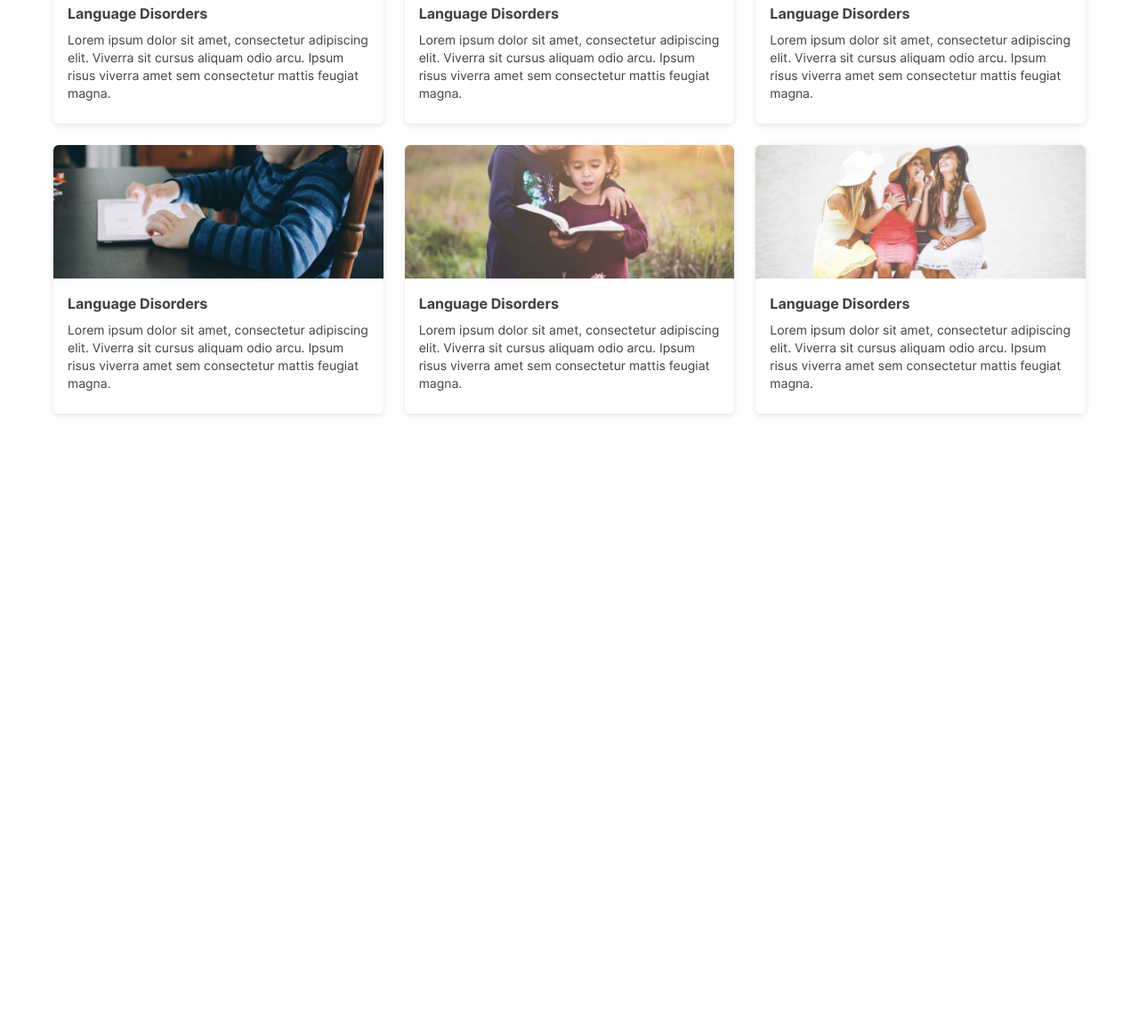
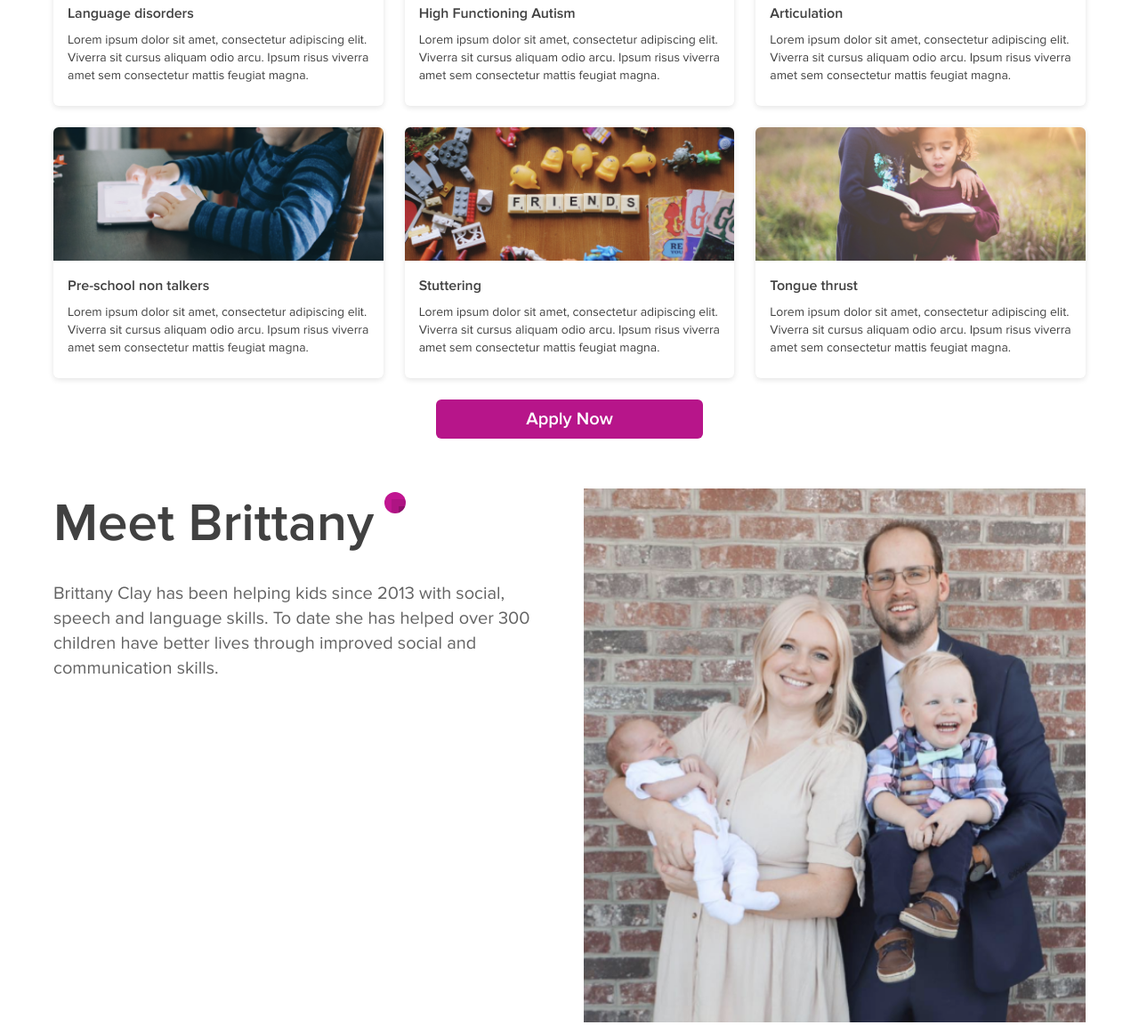
Before and after one commit to brianrclay/utah-speech-therapy, a website: page index.pug in a window 1280 px wide. Shown: the part 1163-2315 px from the top of the page at 89% size. Before the commit the page ends 1684 px from the top, so only its background shows below. Drawn offline with nearby package versions, Linux system fonts and the light colour scheme; files that its build step writes are made by us from their sources.

Commit message:
swap to proxima

```diff
--- a/css/style.scss
+++ b/css/style.scss
@@ -15,39 +15,66 @@ $easing: cubic-bezier(.475,.425,0,.995);
 // Shadows
 $shadow-card: 0px 2px 6px rgba(0, 0, 0, 0.11);
 
+// @font-face {
+//     font-family: 'Inter';
+//     font-style: normal;
+//     font-weight: 400;
+//     font-display: swap;
+//     src: url("../fonts/Inter-Regular.woff2?v=3.11") format("woff2"),
+//         url("../fonts/Inter-Regular.woff?v=3.11") format("woff");
+// }
+
+// @font-face {
+//     font-family: 'Inter';
+//     font-style: normal;
+//     font-weight: 600;
+//     font-display: swap;
+//     src: url("../fonts/Inter-SemiBold.woff2?v=3.11") format("woff2"),
+//         url("../fonts/Inter-SemiBold.woff?v=3.11") format("woff");
+// }
+
+// @font-face {
+//     font-family: 'Inter';
+//     font-style: normal;
+//     font-weight: 700;
+//     font-display: swap;
+//     src: url("../fonts/Inter-Bold.woff2?v=3.11") format("woff2"),
+//         url("../fonts/Inter-Bold.woff?v=3.11") format("woff");
+// }
+
+// @font-face {
+//     font-family: 'Inter';
+//     font-style: normal;
+//     font-weight: 800;
+//     font-display: swap;
+//     src: url("../fonts/Inter-ExtraBold.woff2?v=3.11") format("woff2"),
+//         url("../fonts/Inter-ExtraBold.woff?v=3.11") format("woff");
+// }
+
 @font-face {
-    font-family: 'Inter';
+    font-family: 'Proxima';
     font-style: normal;
     font-weight: 400;
     font-display: swap;
-    src: url("../fonts/Inter-Regular.woff2?v=3.11") format("woff2"),
+    src: url("../fonts/ProximaNova-Reg.woff2") format("woff2"),
         url("../fonts/Inter-Regular.woff?v=3.11") format("woff");
 }
 
 @font-face {
-    font-family: 'Inter';
-    font-style: normal;
-    font-weight: 600;
-    font-display: swap;
-    src: url("../fonts/Inter-SemiBold.woff2?v=3.11") format("woff2"),
-        url("../fonts/Inter-SemiBold.woff?v=3.11") format("woff");
-}
-
-@font-face {
-    font-family: 'Inter';
+    font-family: 'Proxima';
     font-style: normal;
     font-weight: 700;
     font-display: swap;
-    src: url("../fonts/Inter-Bold.woff2?v=3.11") format("woff2"),
+    src: url("../fonts/ProximaNova-Sbold.woff2") format("woff2"),
         url("../fonts/Inter-Bold.woff?v=3.11") format("woff");
 }
 
 @font-face {
-    font-family: 'Inter';
+    font-family: 'Proxima';
     font-style: normal;
     font-weight: 800;
     font-display: swap;
-    src: url("../fonts/Inter-ExtraBold.woff2?v=3.11") format("woff2"),
+    src: url("../fonts/ProximaNova-Bold.woff2") format("woff2"),
         url("../fonts/Inter-ExtraBold.woff?v=3.11") format("woff");
 }
 
@@ -64,14 +91,14 @@ $shadow-card: 0px 2px 6px rgba(0, 0, 0, 0.11);
 //Font Sizes
 
 div, p, a, input, textarea, label, button {
-    font-family: 'Inter', sans-serif;
+    font-family: 'Proxima', sans-serif;
     font-weight: 400;
     font-size: 16px;
     line-height: 20px;
 }
 
 h1, h2, h3{
-    font-family: 'Inter', sans-serif;
+    font-family: 'Proxima', sans-serif;
     margin: 0;
     padding: 0;
 }
@@ -378,5 +405,35 @@ header{
     }
 }
 
+.wide-btn{
+    width: 300px;
+    margin: 24px auto 0;
+    display: block;
+    text-align: center;
+}
+
+// Meet Brittany
+
+.col-wrapper{
+    display: flex;
+
+    .col-6{
+        width: calc(50% - 32px);
+        margin-right: 16px;
+        flex: 1;
+
+        &:last-child{
+            margin: 0 0 0 16px;
+        }
+    }
+}
+
+.meet-brittany{
+    .profile-pic{
+        height: calc(600px);
+        width: 100%;
+    }
+}
+
 
 @import "./helpers"
--- a/index.pug
+++ b/index.pug
@@ -30,35 +30,46 @@ head
           img(src="./assets/video.svg")
       .services-grid
         a.card(href="/our-services")
-          .card-img.bg-img(style="background-image:url('./assets/card-images/01.png');")
+          .card-img.bg-img(style="background-image:url('./assets/card-images/06.png');")
           .card-bottom
-            h4.bold Language Disorders
+            h4.bold Language disorders
             p.small-paragraph Lorem ipsum dolor sit amet, consectetur adipiscing elit. Viverra sit cursus aliquam odio arcu. Ipsum risus viverra amet sem consectetur mattis feugiat magna.
         a.card(href="/our-services")
           .card-img.bg-img(style="background-image:url('./assets/card-images/02.png');")
           .card-bottom
-            h4.bold Language Disorders
+            h4.bold High Functioning Autism
             p.small-paragraph Lorem ipsum dolor sit amet, consectetur adipiscing elit. Viverra sit cursus aliquam odio arcu. Ipsum risus viverra amet sem consectetur mattis feugiat magna.
         a.card(href="/our-services")
           .card-img.bg-img(style="background-image:url('./assets/card-images/03.png');")
           .card-bottom
-            h4.bold Language Disorders
+            h4.bold Articulation
             p.small-paragraph Lorem ipsum dolor sit amet, consectetur adipiscing elit. Viverra sit cursus aliquam odio arcu. Ipsum risus viverra amet sem consectetur mattis feugiat magna.
         a.card(href="/our-services")
           .card-img.bg-img(style="background-image:url('./assets/card-images/04.png');")
           .card-bottom
-            h4.bold Language Disorders
+            h4.bold Pre-school non talkers
+            p.small-paragraph Lorem ipsum dolor sit amet, consectetur adipiscing elit. Viverra sit cursus aliquam odio arcu. Ipsum risus viverra amet sem consectetur mattis feugiat magna.
+        a.card(href="/our-services")
+          .card-img.bg-img(style="background-image:url('./assets/card-images/01.png');")
+          .card-bottom
+            h4.bold Stuttering
             p.small-paragraph Lorem ipsum dolor sit amet, consectetur adipiscing elit. Viverra sit cursus aliquam odio arcu. Ipsum risus viverra amet sem consectetur mattis feugiat magna.
         a.card(href="/our-services")
           .card-img.bg-img(style="background-image:url('./assets/card-images/05.png');")
           .card-bottom
-            h4.bold Language Disorders
+            h4.bold Tongue thrust
             p.small-paragraph Lorem ipsum dolor sit amet, consectetur adipiscing elit. Viverra sit cursus aliquam odio arcu. Ipsum risus viverra amet sem consectetur mattis feugiat magna.
-        a.card(href="/our-services")
-          .card-img.bg-img(style="background-image:url('./assets/card-images/06.png');")
-          .card-bottom
-            h4.bold Language Disorders
-            p.small-paragraph Lorem ipsum dolor sit amet, consectetur adipiscing elit. Viverra sit cursus aliquam odio arcu. Ipsum risus viverra amet sem consectetur mattis feugiat magna.
+      a.btn.wide-btn(href="#") Apply Now
+  section.meet-brittany.m-b-80
+    .content-wrapper
+      .col-wrapper
+        .col-6
+          .fancy-header.flex.ai-start.m-b-24
+              h1 Meet Brittany
+              img(src="./assets/purple-dot.svg" alt="purple style dot")
+          p.color-secondary Brittany Clay has been helping kids since 2013 with social, speech and language skills. To date she has helped over 300 children have better lives through improved social and communication skills.
+        .col-6
+          div.bg-img.profile-pic(style="background-image: url('./assets/brittany.png');")
 
 .mobile-menu-scrim
 include shared/scripts.pug
```
Also changed, not shown: assets/brittany.png (added), css/style.css, fonts/ProximaNova-Bold.woff2 (added), fonts/ProximaNova-Reg.woff2 (added), fonts/ProximaNova-Sbold.woff2 (added), index.html, 1 other file.
